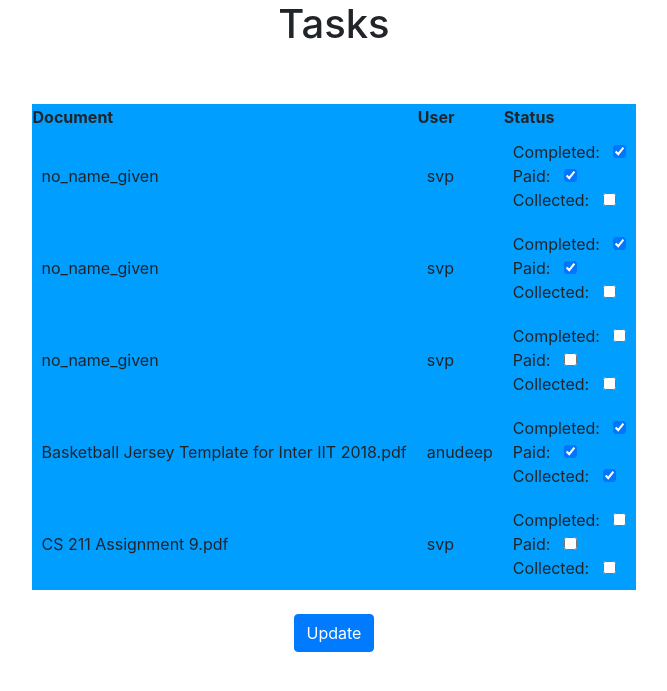
After one commit to svp19/EasyPrint, a Django app: page /EAdmin/ in a window 1280 px wide. The commit adds this page. Shown: the top 691 px of the page, without its empty margins (306-973 px from the left). Run offline with Django 3.2, Linux system fonts and the light colour scheme; data comes from the database, SQL or seed files in the repository; both versions use the stored data as it was after the commit; some libraries are stand-ins or nearby versions.

Commit message:
Added EPrintAdmin Tasks list

```diff
--- /dev/null
+++ b/PrinterFac/Eprint_admin/admin.py
@@ -0,0 +1,3 @@
+from django.contrib import admin
+
+# Register your models here.
--- /dev/null
+++ b/PrinterFac/Eprint_admin/apps.py
@@ -0,0 +1,5 @@
+from django.apps import AppConfig
+
+
+class EprintAdminConfig(AppConfig):
+    name = 'Eprint_admin'
--- /dev/null
+++ b/PrinterFac/Eprint_admin/forms.py
@@ -0,0 +1,8 @@
+from django import forms
+from Eprint_users.models import PrintDocs
+
+
+class UpdateForm(forms.ModelForm):
+    class Meta:
+        model = PrintDocs
+        fields = ['task_by', 'completed', 'paid', 'collected', 'id']
--- /dev/null
+++ b/PrinterFac/Eprint_admin/models.py
@@ -0,0 +1 @@
+from django.db import models
--- /dev/null
+++ b/PrinterFac/Eprint_admin/templates/Eprint_admin/tasks.html
@@ -0,0 +1,34 @@
+{% extends "ground/base.html" %}
+{% load crispy_forms_tags %}
+{% block content %}
+    <center>
+        <h1>Tasks</h1><br><br>
+        <form method="post" enctype="multipart/form-data">
+            {% csrf_token %}
+            <table class="print-list">
+                <tr>
+                    <th>Document</th>
+                    <th>User</th>
+                    <th>Status</th>
+                </tr>
+                {% for mytask in context %}
+                    <tr>
+                        <td>{{ mytask.0.file_name }}</td>
+                        <td>{{ mytask.0.task_by }}</td>
+                        <td>
+                        {% for element in mytask.1 %}
+                            {% if forloop.counter != 1 %}
+                                {{ element.label }}: &nbsp; <input type="checkbox" name="{{ element.name }}{{ mytask.2 }}" id="id_completed" {% if element.value == True %}checked{% endif %}>
+                                <br>
+                            {% endif %}
+                        {% endfor %}
+                        </td>
+                    </tr>
+                {% endfor %}
+            </table>
+            <br>
+            <button class="btn btn-primary">Update</button>
+
+        </form>
+    </center>
+{% endblock content %}
--- /dev/null
+++ b/PrinterFac/Eprint_admin/tests.py
@@ -0,0 +1,3 @@
+from django.test import TestCase
+
+# Create your tests here.
--- /dev/null
+++ b/PrinterFac/Eprint_admin/urls.py
@@ -0,0 +1,7 @@
+from django.conf.urls import url
+from django.urls import path
+from . import views
+
+urlpatterns = [
+    path('', views.tasks, name='admin-tasks'),
+]
--- /dev/null
+++ b/PrinterFac/Eprint_admin/views.py
@@ -0,0 +1,39 @@
+from django.shortcuts import render, redirect
+from Eprint_users.models import PrintDocs
+from . forms import UpdateForm
+
+
+def tasks(request):
+    docs = PrintDocs.objects.all()
+    forms = []
+    if request.method == 'POST':
+        i = -1
+        for doc in docs:
+            i += 1
+            temp_doc = PrintDocs.objects.filter(id=doc.id).first()
+
+            if request.POST.get('completed' + str(i)) is None:
+                temp_doc.completed = False
+            elif request.POST.get('completed' + str(i)) == 'on':
+                temp_doc.completed = True
+            if request.POST.get('paid' + str(i)) is None:
+                temp_doc.paid = False
+            elif request.POST.get('paid' + str(i)) == 'on':
+                temp_doc.paid = True
+            if request.POST.get('collected' + str(i)) is None:
+                temp_doc.collected = False
+            elif request.POST.get('collected' + str(i)) == 'on':
+                temp_doc.collected = True
+            temp_doc.save()
+
+            temp_form = UpdateForm(request.POST, instance=temp_doc)
+            forms.append(temp_form)
+        return redirect('admin-tasks')
+    else:
+        for doc in docs:
+            temp_form = UpdateForm(instance=doc)
+            forms.append(temp_form)
+
+        ids = [i for i in range(len(forms))]
+        context = zip(docs, forms, ids)
+        return render(request, 'Eprint_admin/tasks.html', {'context': context})
--- a/PrinterFac/Eprint_users/forms.py
+++ b/PrinterFac/Eprint_users/forms.py
@@ -1,7 +1,6 @@
 from django import forms
 from django.contrib.auth.models import User
 from django.contrib.auth.forms import UserCreationForm
-from validate_email import validate_email
 from . models import PrintDocs
 from .models import Profile
 
@@ -17,7 +16,6 @@ class UserRegisterForm(UserCreationForm):
 
     def clean_email(self):
         email_passed = self.cleaned_data.get('email')
-        # is_valid = validate_email(email_passed, verify=True)
         if '@iitdh.ac.in' not in email_passed:
             raise forms.ValidationError("Invalid Email. Please register with your email registered to IIT Dharwad")
 
--- a/PrinterFac/Eprint_users/models.py
+++ b/PrinterFac/Eprint_users/models.py
@@ -65,3 +65,9 @@ class PrintDocs(models.Model):
 
     def __str__(self):
         return self.document.name
+
+
+# class UpdateDocs(models.Model):
+#     completed = models.BooleanField(default=False)
+#     paid = models.BooleanField(default=False)
+#     collected = models.BooleanField(default=False)
--- a/PrinterFac/PrinterFac/settings.py
+++ b/PrinterFac/PrinterFac/settings.py
@@ -32,6 +32,7 @@ ALLOWED_HOSTS = []
 
 INSTALLED_APPS = [
     'crispy_forms',
+    'Eprint_admin.apps.EprintAdminConfig',
     'Eprint_users.apps.EprintUsersConfig',
     'baseApp.apps.GroundConfig',
     'django.contrib.admin',
--- a/PrinterFac/PrinterFac/urls.py
+++ b/PrinterFac/PrinterFac/urls.py
@@ -19,5 +19,6 @@ from django.urls import path, include
 urlpatterns = [
     path('admin/', admin.site.urls),
     path('', include('baseApp.urls')),
-    path('users/', include('Eprint_users.urls'))
+    path('users/', include('Eprint_users.urls')),
+    path('EAdmin/', include('Eprint_admin.urls'))
 ]
--- a/PrinterFac/baseApp/static/ground/main.css
+++ b/PrinterFac/baseApp/static/ground/main.css
@@ -53,6 +53,16 @@ body {
     border-right: 1px dashed black;
 }
 
+.print-list tr{
+    background-color: #009eff;
+    text-align: left;
+    border-radius: 10px;
+}
+
+.print-list td {
+    padding: 10px;
+}
+
 /* --------------------------------- Crispy Form Tags -----------------------------------*/
 .asteriskField {
     color: #cc1111;
```
Also changed, not shown: PrinterFac/Eprint_admin/__init__.py (added), PrinterFac/Eprint_admin/migrations/__init__.py (added), PrinterFac/db.sqlite3.
